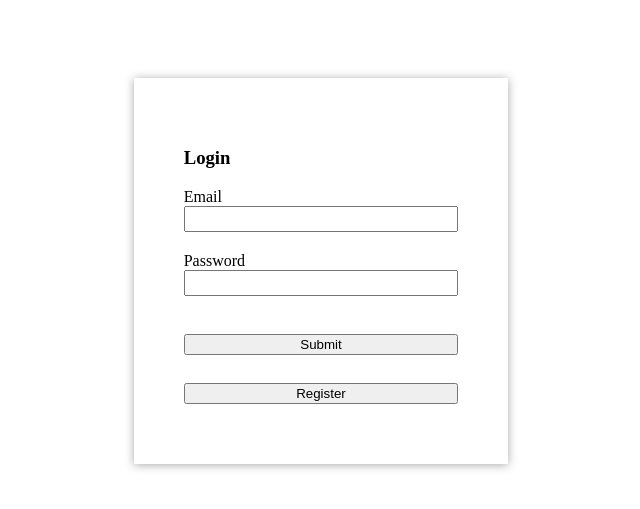
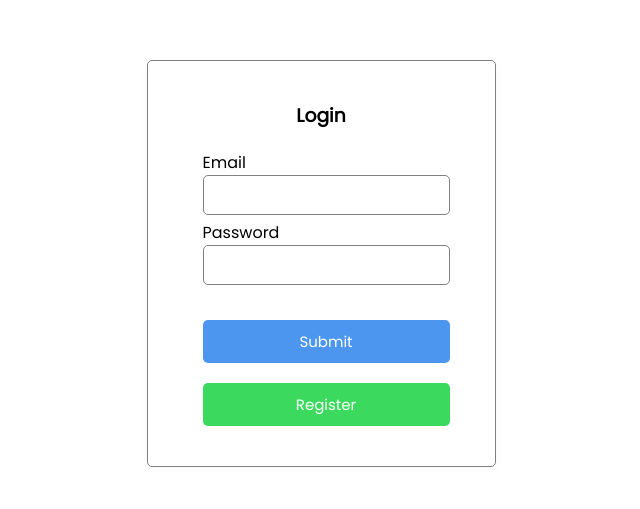
Before and after one commit to JezReal/ng-todo, an Angular app: page / in a window 1280 px wide. Shown: the part 137-646 px from the top of the page, without its empty margins (319-959 px from the left). Built offline with nearby package versions, Linux system fonts and the light colour scheme.

Commit message:
UI adjustments

```diff
--- a/angular.json
+++ b/angular.json
@@ -1,5 +1,8 @@
 {
   "$schema": "./node_modules/@angular/cli/lib/config/schema.json",
+  "cli": {
+    "analytics": "887c6f1f-68f2-40eb-b65c-55add9eb3fdd"
+  },
   "version": 1,
   "newProjectRoot": "projects",
   "projects": {
--- a/package.json
+++ b/package.json
@@ -13,7 +13,7 @@
     "@angular/animations": "~12.1.0",
     "@angular/common": "~12.1.0",
     "@angular/compiler": "~12.1.0",
-    "@angular/core": "~12.1.0",
+    "@angular/core": "^12.1.1",
     "@angular/forms": "~12.1.0",
     "@angular/platform-browser": "~12.1.0",
     "@angular/platform-browser-dynamic": "~12.1.0",
--- a/src/app/home/home.component.css
+++ b/src/app/home/home.component.css
@@ -2,17 +2,53 @@
     display: flex;
     flex-direction: row;
     flex-wrap: wrap;
-    margin: 30px;
+    margin-top: 20px;
+}
+
+#addBtn{
+    background-color: #4D96F0;
+}
+
+h3{
+    text-align: center;
+    margin-bottom: 10px;
 }
 
 .card {
-    border: 1px solid silver;
+    background-color: #FAE377;
     border-radius: 5px;
+    min-width: 200px;
     max-width: 200px;
-    margin: 0 10px;
+    margin: 10px 10px;
     cursor: pointer;
     box-shadow: 0px 1px 3px darkgrey;
     transition: 0.2s;
+}
+
+.card-input {
+    border-radius: 5px;
+    min-width: 500px;
+    max-width: 500px;
+    margin: 10px 10px;
+    cursor: pointer;
+    box-shadow: 0px 1px 3px darkgrey;
+    transition: 0.2s;
+    z-index: 1;
+}
+
+.add{
+    background-color: #3BD95E;
+}
+.update{
+    background-color: #4D96F0;
+}
+
+.delete{
+    background-color: #FF5850;
+}
+
+label{
+    margin-left: 5px;
 }
 
 .title,
@@ -50,7 +86,15 @@
 }
 
 .input input {
-    margin-bottom: 1em;
+    width: 100%;
+    height: 40px;
+    margin: 5px;
+    padding: 3px 7px;
+    font-size: 17px;
+    border-radius: 5px;
+    border: solid;
+    border-width: thin;
+    border-color: gray;
 }
 
 .input button {
--- a/src/app/home/home.component.html
+++ b/src/app/home/home.component.html
@@ -1,8 +1,13 @@
-<div>
+<div class="sched-container">
   <h3>Home</h3>
 
-  <button (click)="loadAddTodo()">+ Add</button>
-  <button (click)="logout()">Logout</button>
+  <div class="buttons-holder">
+
+
+  <button id="addBtn" class="btn" (click)="loadAddTodo()">Add</button>
+  <button class="btn" (click)="logout()">Logout</button>
+
+  </div>
 
   <div id="card-container">
     <div
@@ -27,16 +32,16 @@
     class="input-container"
     *ngIf="showEditTodo"
   >
-    <div class="card input">
+    <div class="card-input input">
       <label for="date">Date</label>
       <input type="date"  [(ngModel)]="todoDate" id="date"/>
 
       <label for="text">Description</label>
       <input type="text" [(ngModel)]="todo" id="text"/>
 
-      <button (click)="updateTodo()">Update</button>
-      <button (click)="deleteTodo()">Delete</button>
-      <button (click)="cancelEdit()">Cancel</button>
+      <button class="btn update" (click)="updateTodo()">Update</button>
+      <button class="btn delete" (click)="deleteTodo()">Delete</button>
+      <button class="btn" (click)="cancelEdit()">Cancel</button>
     </div>
   </div>
 
@@ -44,15 +49,15 @@
     class="input-container"
     *ngIf="showAddTodo"
   >
-    <div class="card input">
+    <div class="card-input input">
       <label for="date">Date</label>
       <input type="date"  [(ngModel)]="todoDate" id="date"/>
 
       <label for="text">Description</label>
       <input type="text" [(ngModel)]="todo" id="text"/>
 
-      <button (click)="addTodo()">Add</button>
-      <button (click)="cancelAdd()">Cancel</button>
+      <button class="btn add" (click)="addTodo()">Add</button>
+      <button class="btn" (click)="cancelAdd()">Cancel</button>
     </div>
   </div>
 
--- a/src/app/login/login.component.css
+++ b/src/app/login/login.component.css
@@ -4,6 +4,17 @@
     display: flex;
     flex-direction: column;
     justify-content: center;
+}
+
+h3{
+    margin-top: -10px;
+    margin-bottom: 20px;
+    text-align: center;
+}
+
+label{
+    margin-left: 5px;
+    margin-bottom: -5px;
 }
 
 #form-container{
@@ -18,16 +29,34 @@ form {
     /* background-color: #EAE0CC; */
     flex-direction: column;
     justify-content: center;
-    box-shadow: 0px 1px 9px darkgrey
+    border: solid;
+    border-width: thin;
+    border-radius: 5px;
+    border-color: gray;
+    box-shadow: 0px 1px 9px #F8F8F8;
+
 }
 
 form input {
-    width: 20em;
-    height: 1.5em;
-    margin-bottom: 20px;
+    width: 100%;
+    height: 40px;
+    margin: 5px;
+    padding: 3px 7px;
+    font-size: 17px;
+    border-radius: 5px;
+    border: solid;
+    border-width: thin;
+    border-color: gray;
 }
 
 form button {
     text-align: center;
-    margin-bottom: 10px;
+    margin-bottom: -10px;
 }
+
+#register{
+    background-color: #3BD95E;
+}
+#submit{
+    background-color: #4D96F0;
+}
--- a/src/app/login/login.component.html
+++ b/src/app/login/login.component.html
@@ -1,6 +1,5 @@
 <div id="wrapper">
   <div id="form-container">
-
 
     <form
       [formGroup]="loginForm"
@@ -11,16 +10,16 @@
       <h3>Login</h3>
 
       <label for="email">Email</label>
-      <input formControlName="email" type="email" id="email"/>
+      <input class="form-control input" formControlName="email" type="email" id="email"/>
 
       <label for="password">Password</label>
-      <input formControlName="password" type="password" id="password"/>
+      <input class="form-control input" formControlName="password" type="password" id="password"/>
 
       <br>
-      <button type="submit">Submit</button>
+      <button id="submit" class="btn" type="submit">Submit</button>
 
       <br>
-      <button routerLink="/register">
+      <button id="register" class="btn" routerLink="/register">
         Register
       </button>
     </form>
--- a/src/app/login/login.component.ts
+++ b/src/app/login/login.component.ts
@@ -1,4 +1,4 @@
-import { Component, OnInit } from '@angular/core';
+import { Component, Input, OnInit } from '@angular/core';
 import { FormBuilder, FormGroup, Validators } from '@angular/forms';
 import { Router } from '@angular/router';
 import { DataService } from '../services/data.service';
--- a/src/app/register/register.component.css
+++ b/src/app/register/register.component.css
@@ -4,6 +4,17 @@
     display: flex;
     flex-direction: column;
     justify-content: center;
+}
+
+h3{
+    margin-top: -10px;
+    margin-bottom: 20px;
+    text-align: center;
+}
+
+label{
+    margin-left: 5px;
+    margin-bottom: -5px;
 }
 
 #form-container{
@@ -18,16 +29,34 @@ form {
     /* background-color: #EAE0CC; */
     flex-direction: column;
     justify-content: center;
-    box-shadow: 0px 1px 9px darkgrey
+    border: solid;
+    border-width: thin;
+    border-radius: 5px;
+    border-color: gray;
+    box-shadow: 0px 1px 9px #F8F8F8;
+
 }
 
 form input {
-    width: 20em;
-    height: 1.5em;
-    margin-bottom: 20px;
+    width: 100%;
+    height: 40px;
+    margin: 5px;
+    padding: 3px 7px;
+    font-size: 17px;
+    border-radius: 5px;
+    border: solid;
+    border-width: thin;
+    border-color: gray;
 }
 
 form button {
     text-align: center;
-    margin-bottom: 10px;
+    margin-bottom: -10px;
 }
+
+#register{
+    background-color: #3BD95E;
+}
+#submit{
+    background-color: #4D96F0;
+}
--- a/src/app/register/register.component.html
+++ b/src/app/register/register.component.html
@@ -15,7 +15,7 @@
         <input formControlName="password" type="password" id="password"/>
 
         <br>
-        <button type="submit">Submit</button>
+        <button id="submit" class="btn" type="submit">Submit</button>
       </form>
     </div>
   </div>
--- a/src/app/services/user.service.ts
+++ b/src/app/services/user.service.ts
@@ -3,6 +3,7 @@ import { Injectable } from '@angular/core';
 @Injectable({
   providedIn: 'root'
 })
+
 export class UserService {
 
   constructor() { }
--- a/src/styles.css
+++ b/src/styles.css
@@ -1 +1,89 @@
-/* You can add global styles to this file, and also import other style files */
+@import url("https://fonts.googleapis.com/css2?family=Poppins:wght@300;400&display=swap");
+
+* {
+  box-sizing: border-box;
+  margin: 0;
+  padding: 0;
+}
+
+body {
+  font-family: "Poppins", sans-serif;
+}
+
+.container {
+  max-width: 80%;
+  margin: 30px auto;
+  overflow: auto;
+  min-height: 300px;
+  border: 1px solid steelblue;
+  padding: 30px;
+  border-radius: 5px;
+}
+
+
+.sched-container {
+  max-width: 80%;
+  margin: 30px auto;
+  overflow: auto;
+  min-height: 300px;
+  border: 1px solid steelblue;
+  padding: 30px;
+  border-radius: 5px;
+}
+
+.btn {
+    width: 100%;
+  display: inline-block;
+  background: #000;
+  color: #fff;
+  border: none;
+  padding: 10px 20px;
+  margin: 5px;
+  border-radius: 5px;
+  cursor: pointer;
+  text-decoration: none;
+  font-size: 15px;
+  font-family: inherit;
+}
+.btn:focus {
+  outline: none;
+}
+.btn:active {
+  transform: scale(0.98);
+}
+
+.btn-block {
+  display: block;
+  width: 100%;
+}
+
+.form-control {
+  margin: 20px 0;
+}
+
+.form-control label {
+  display: block;
+}
+
+.form-control input {
+  width: 100%;
+  height: 40px;
+  margin: 5px;
+  padding: 3px 7px;
+  font-size: 17px;
+}
+
+.form-control-check {
+  display: flex;
+  align-items: center;
+  justify-content: space-between;
+}
+
+.form-control-check label {
+  flex: 1;
+}
+
+.form-control-check input {
+  flex: 2;
+  height: 20px;
+}
```
